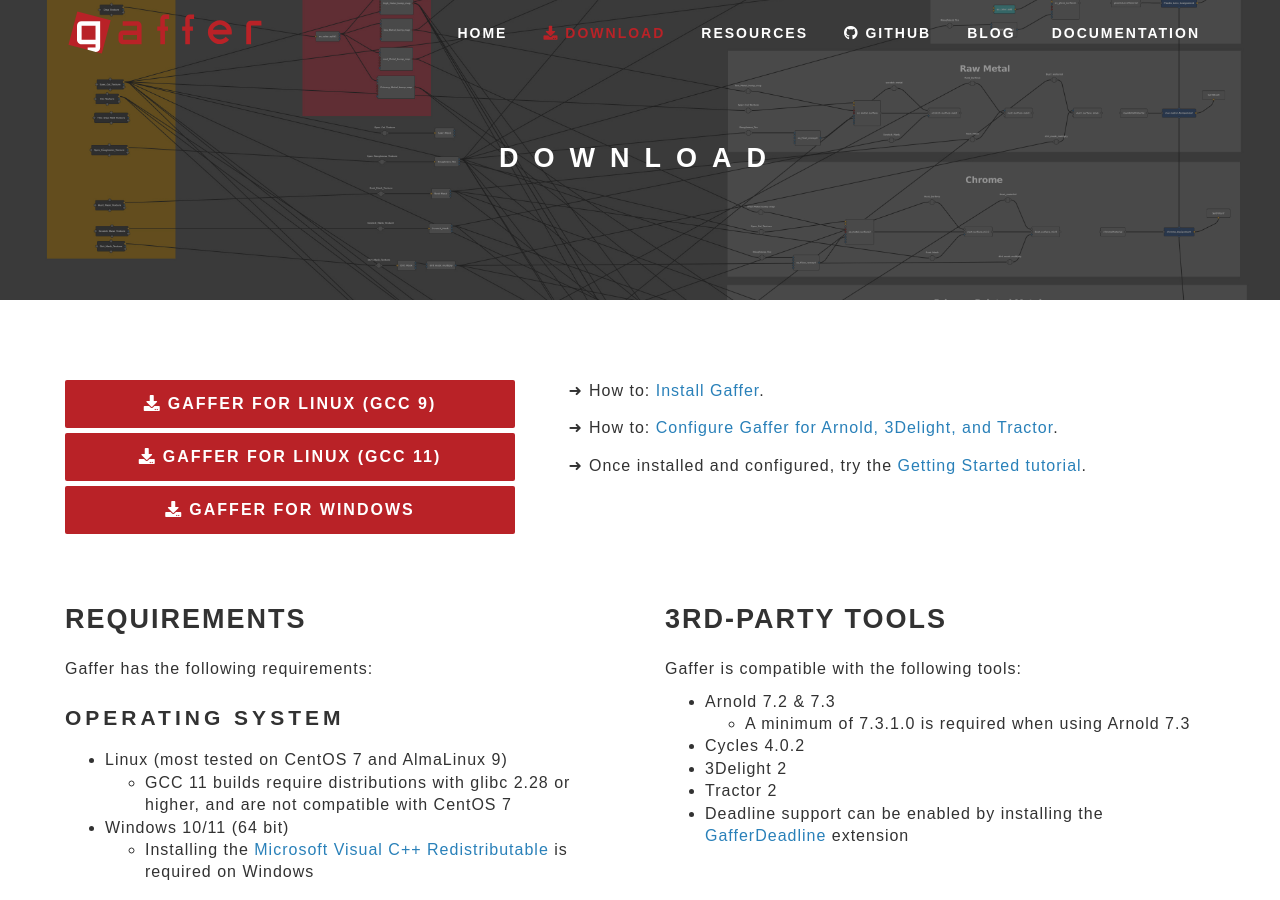
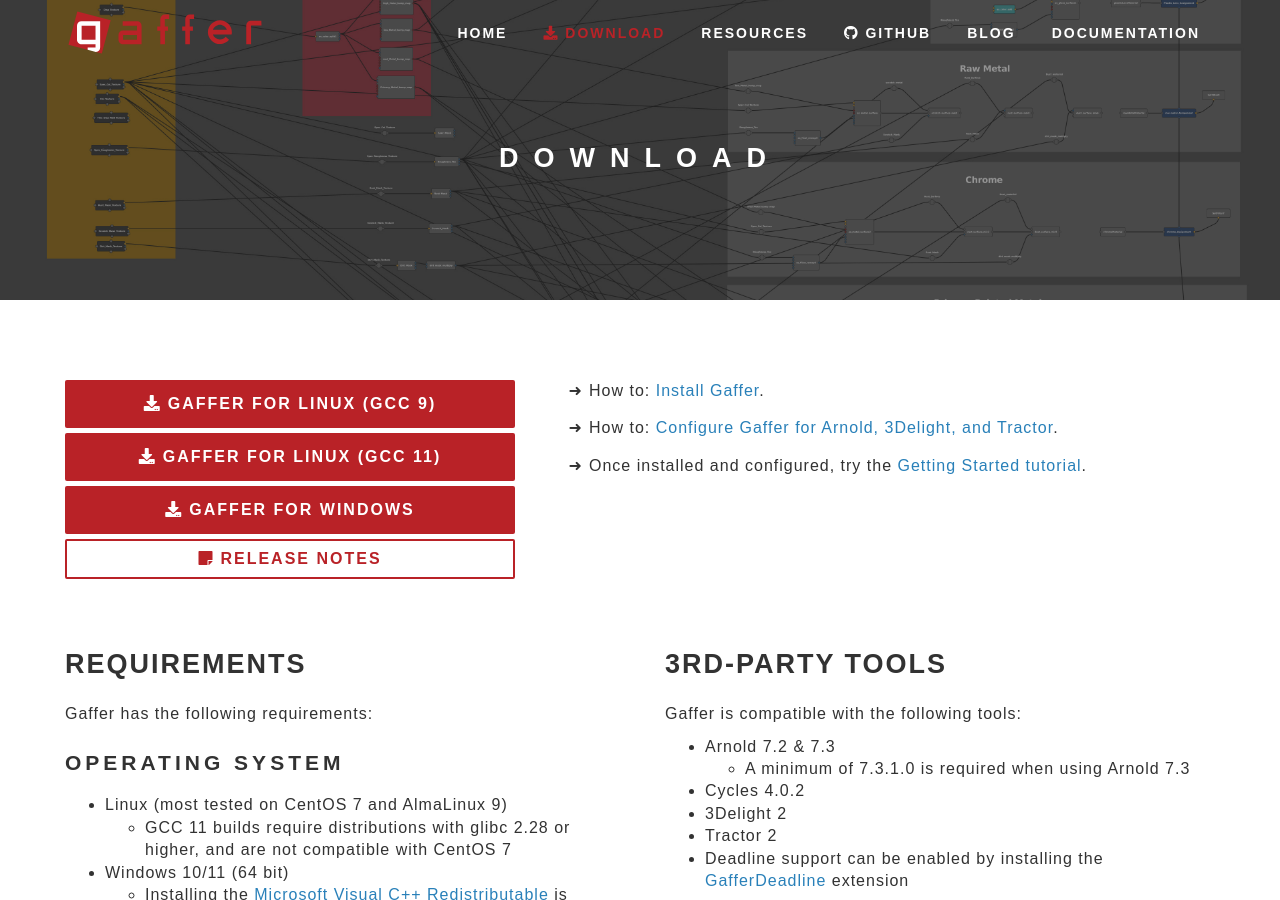
Before and after one commit to GafferHQ/gafferhq.github.io, a Jekyll site: the page built from download.html, in a window 1280 px wide and 900 px high. Built offline with Jekyll 4.4.1, drawn with Linux system fonts in a browser that asks for light colours; some web fonts are replaced.

Commit message:
Add link to release notes

```diff
--- a/download.html
+++ b/download.html
@@ -14,6 +14,7 @@
             <a class="btn btn-block btn-lg btn-color-a" style="font-size: 16px" href="https://github.com/GafferHQ/gaffer/releases/download/{{ site.latestGafferVersion }}/gaffer-{{ site.latestGafferVersion }}-linux-gcc9.tar.gz"><i class="fa fa-download"></i>Gaffer for Linux (GCC 9)</a>
             <a class="btn btn-block btn-lg btn-color-a" style="font-size: 16px" href="https://github.com/GafferHQ/gaffer/releases/download/{{ site.latestGafferVersion }}/gaffer-{{ site.latestGafferVersion }}-linux-gcc11.tar.gz"><i class="fa fa-download"></i>Gaffer for Linux (GCC 11)</a>
             <a class="btn btn-block btn-lg btn-color-a" style="font-size: 16px" href="https://github.com/GafferHQ/gaffer/releases/download/{{ site.latestGafferVersion }}/gaffer-{{ site.latestGafferVersion }}-windows.zip"><i class="fa fa-download"></i>Gaffer for Windows</a>
+            <a class="btn btn-block btn-lg btn-color-line" style="font-size: 16px" href="https://www.gafferhq.org/documentation/{{ site.latestGafferVersion }}/ReleaseNotes/{{ site.latestGafferVersion }}.html"><i class="fa fa-sticky-note"></i>Release Notes</a>
         </div>
         <div class="col-sm-7">
             <ul style="padding-left: 1em; list-style-type:'➜'">
```
